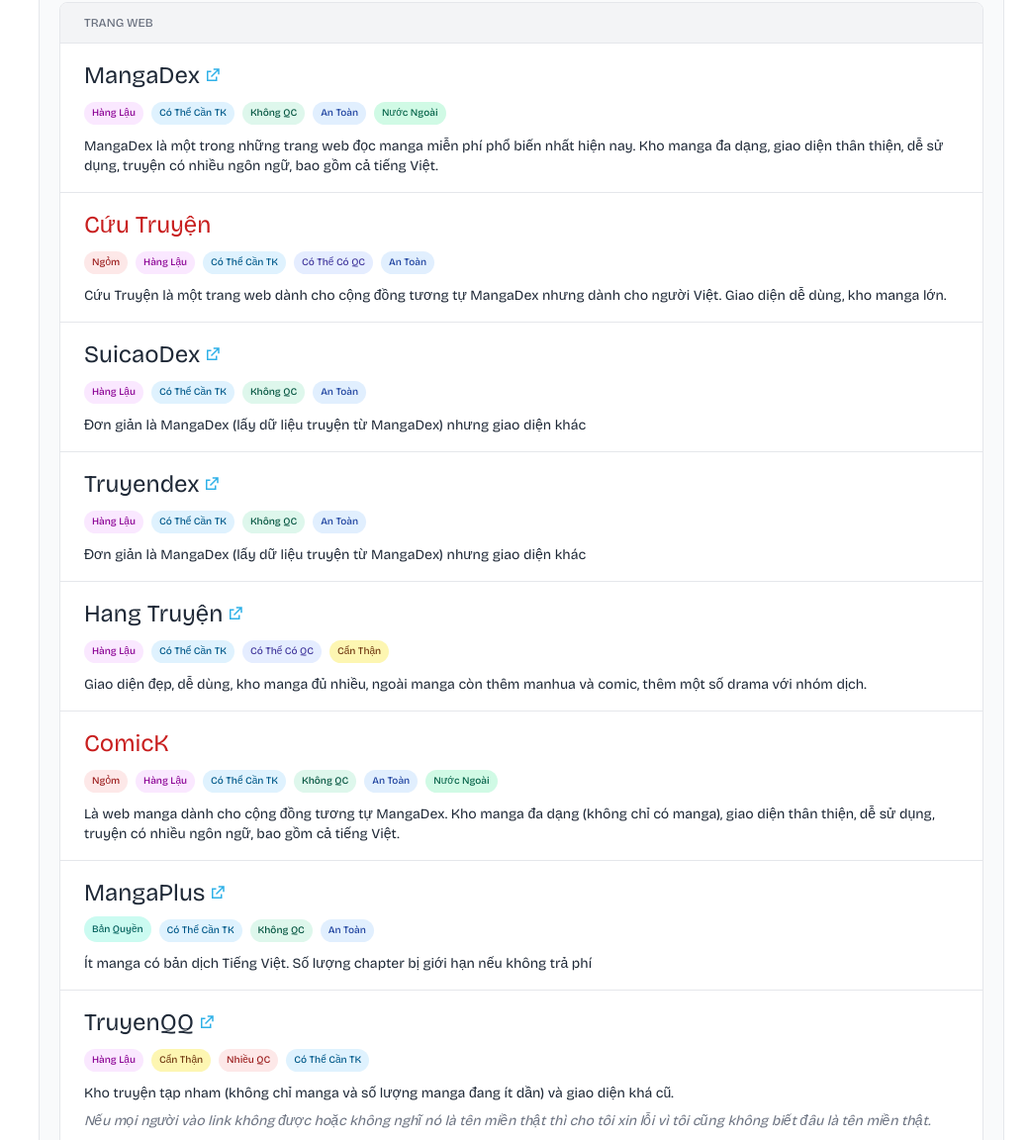
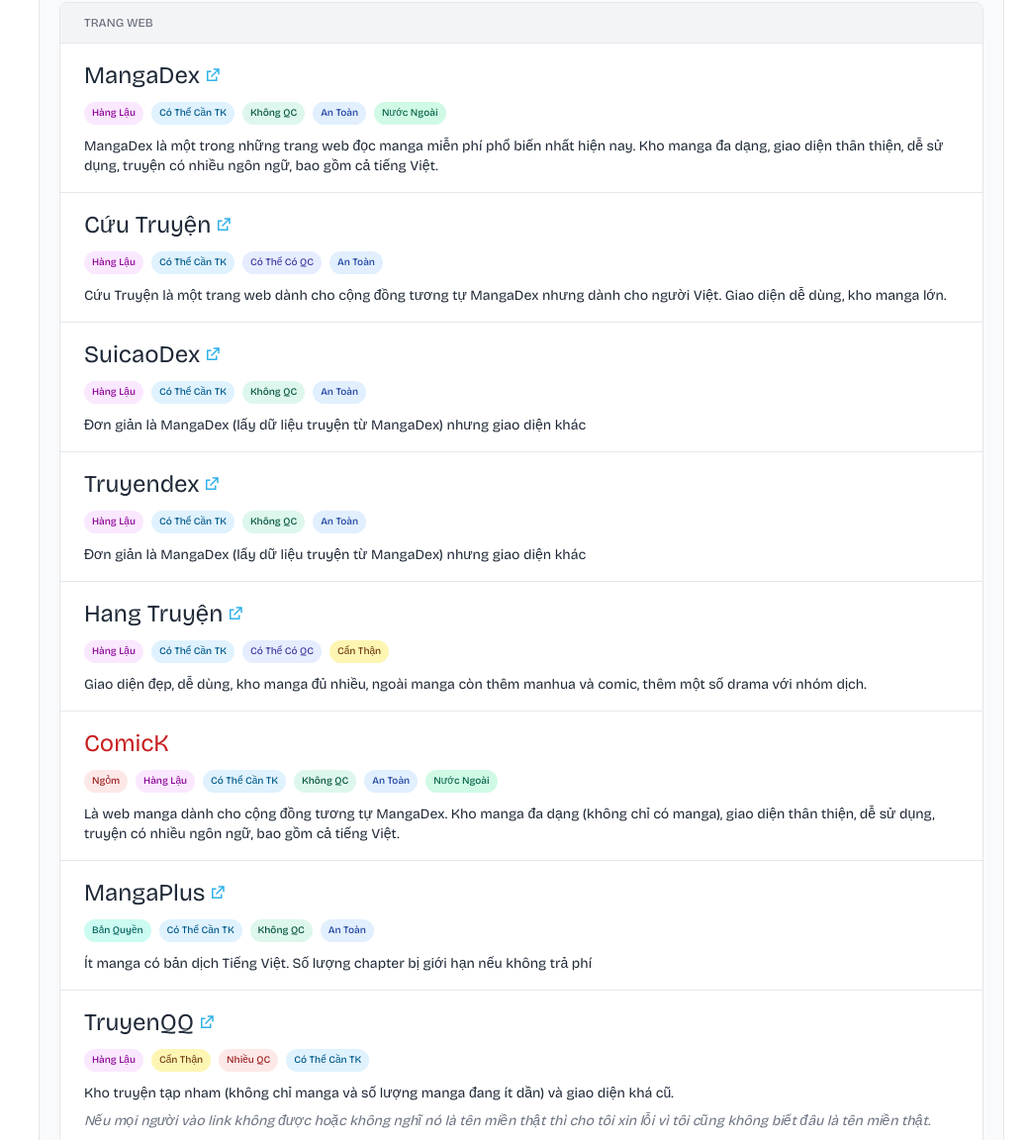
Before and after one commit to nhutloveillya/wibupedia, a plain HTML site: page webs.html in a window 1280 px wide. Shown: the part 5335-6487 px from the top of the page at 99% size, without its empty margins (241-1280 px from the left). Drawn offline with nearby package versions, Linux system fonts and the light colour scheme; a web font is replaced by a local one.

Commit message:
Refactor link styles and update tag display for improved clarity and user experience

```diff
--- a/webs.html
+++ b/webs.html
@@ -807,9 +807,8 @@
                     <tr>
                         <td class="px-6 py-4 ">
                             <a target="_blank" href="https://truycapcuutruyen.pages.dev/" >
-                                <div class="inline-flex items-center gap-1 text-2xl text-red-700 hover:text-red-500 hover:underline">Cứu Truyện</div></a>
+                                <div class="inline-flex items-center gap-1 text-2xl text-gray-800 active:text-blue-500 hover:text-sky-500 hover:underline">Cứu Truyện<svg class="size-[18px]" viewBox="0 0 512 512" version="1.1" xmlns="http://www.w3.org/2000/svg" xmlns:xlink="http://www.w3.org/1999/xlink" fill="#000000"><g id="SVGRepo_bgCarrier" stroke-width="0"></g><g id="SVGRepo_tracerCarrier" stroke-linecap="round" stroke-linejoin="round"></g><g id="SVGRepo_iconCarrier"> <title>open-external</title> <g id="Page-1" stroke="none" stroke-width="1" fill="none" fill-rule="evenodd"> <g id="icon" fill="#30b1e8" transform="translate(85.333333, 64.000000)"> <path d="M128,63.999444 L128,106.666444 L42.6666667,106.666667 L42.6666667,320 L256,320 L256,234.666444 L298.666,234.666444 L298.666667,362.666667 L4.26325641e-14,362.666667 L4.26325641e-14,64 L128,63.999444 Z M362.666667,1.42108547e-14 L362.666667,170.666667 L320,170.666667 L320,72.835 L143.084945,249.751611 L112.915055,219.581722 L289.83,42.666 L192,42.6666667 L192,1.42108547e-14 L362.666667,1.42108547e-14 Z" id="Combined-Shape"> </path> </g> </g> </g></svg></div></a>
                             <div class="mb-3 mt-2 flex flex-wrap gap-2">
-                                <a href="#tagtb" title="Xem ý nghĩa tag" onclick="prevScrollpos=0"><span class="inline-flex items-center gap-x-1 py-1 px-2 text-center capitalize rounded-full text-2xs font-medium transition-all duration-200 hover:scale-110 hover:shadow-lg bg-red-100 text-red-800">ngỏm</span></a>
                                 <a href="#tagtb" title="Xem ý nghĩa tag" onclick="prevScrollpos=0"><span class="inline-flex items-center gap-x-1 py-1 px-2 text-center capitalize rounded-full text-2xs font-medium transition-all duration-200 hover:scale-110 hover:shadow-lg bg-fuchsia-100 text-fuchsia-800">Hàng Lậu</span></a>
                                 <a href="#tagtb" title="Xem ý nghĩa tag" onclick="prevScrollpos=0"><span class="inline-flex items-center gap-x-1 py-1 px-2 text-center capitalize rounded-full text-2xs font-medium transition-all duration-200 hover:scale-110 hover:shadow-lg bg-sky-100 text-sky-800">có thể cần TK</span></a>
                                 <a href="#tagtb" title="Xem ý nghĩa tag" onclick="prevScrollpos=0"><span class="inline-flex items-center gap-x-1 py-1 px-2 text-center capitalize rounded-full text-2xs font-medium transition-all duration-200 hover:scale-110 hover:shadow-lg bg-indigo-100 text-indigo-800">Có Thể Có QC</span></a>
@@ -882,7 +881,7 @@
                             <a target="_blank" href="https://mangaplus.shueisha.co.jp/" >
                                 <div class="inline-flex items-center gap-1 text-2xl text-gray-800 active:text-blue-500 hover:text-sky-500 hover:underline">MangaPlus<svg class="size-[18px]" viewBox="0 0 512 512" version="1.1" xmlns="http://www.w3.org/2000/svg" xmlns:xlink="http://www.w3.org/1999/xlink" fill="#000000"><g id="SVGRepo_bgCarrier" stroke-width="0"></g><g id="SVGRepo_tracerCarrier" stroke-linecap="round" stroke-linejoin="round"></g><g id="SVGRepo_iconCarrier"> <title>open-external</title> <g id="Page-1" stroke="none" stroke-width="1" fill="none" fill-rule="evenodd"> <g id="icon" fill="#30b1e8" transform="translate(85.333333, 64.000000)"> <path d="M128,63.999444 L128,106.666444 L42.6666667,106.666667 L42.6666667,320 L256,320 L256,234.666444 L298.666,234.666444 L298.666667,362.666667 L4.26325641e-14,362.666667 L4.26325641e-14,64 L128,63.999444 Z M362.666667,1.42108547e-14 L362.666667,170.666667 L320,170.666667 L320,72.835 L143.084945,249.751611 L112.915055,219.581722 L289.83,42.666 L192,42.6666667 L192,1.42108547e-14 L362.666667,1.42108547e-14 Z" id="Combined-Shape"> </path> </g> </g> </g></svg></div></a>
                             <div class="mb-3 mt-2 flex flex-wrap gap-2">
-                               <span class="inline-flex text-center items-center gap-x-1 py-1 px-2 rounded-full text-2xs font-medium bg-teal-100 text-teal-800">Bản Quyền</span></a>
+                                <a href="#tagtb" title="Xem ý nghĩa tag" onclick="prevScrollpos=0"><span class="inline-flex items-center gap-x-1 py-1 px-2 text-center capitalize rounded-full text-2xs font-medium transition-all duration-200 hover:scale-110 hover:shadow-lg bg-teal-100 text-teal-800">Bản Quyền</span></a>
                                 <a href="#tagtb" title="Xem ý nghĩa tag" onclick="prevScrollpos=0"><span class="inline-flex items-center gap-x-1 py-1 px-2 text-center capitalize rounded-full text-2xs font-medium transition-all duration-200 hover:scale-110 hover:shadow-lg bg-sky-100 text-sky-800">có thể cần TK</span></a>
                                 <a href="#tagtb" title="Xem ý nghĩa tag" onclick="prevScrollpos=0"><span class="inline-flex items-center gap-x-1 py-1 px-2 text-center capitalize rounded-full text-2xs font-medium transition-all duration-200 hover:scale-110 hover:shadow-lg bg-green-100 text-green-800">Không QC</span></a>
                                 <a href="#tagtb" title="Xem ý nghĩa tag" onclick="prevScrollpos=0"><span class="inline-flex items-center gap-x-1 py-1 px-2 text-center capitalize rounded-full text-2xs font-medium transition-all duration-200 hover:scale-110 hover:shadow-lg bg-blue-100 text-blue-800">An Toàn</span></a>
```
